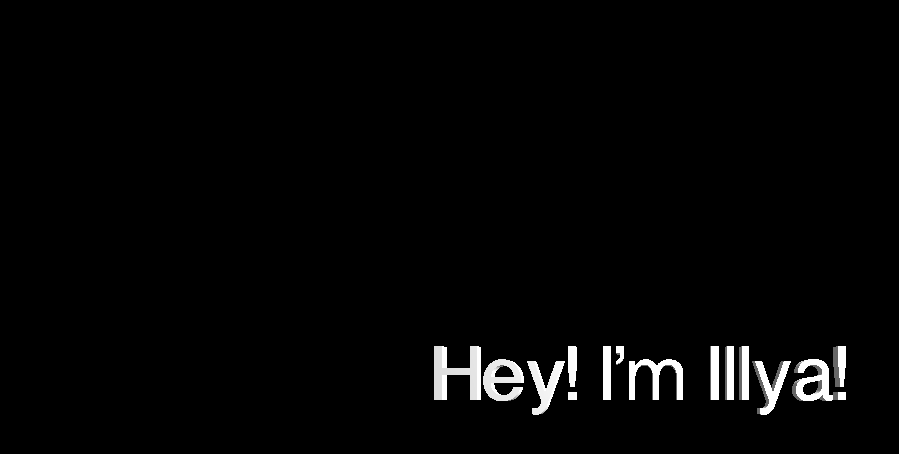
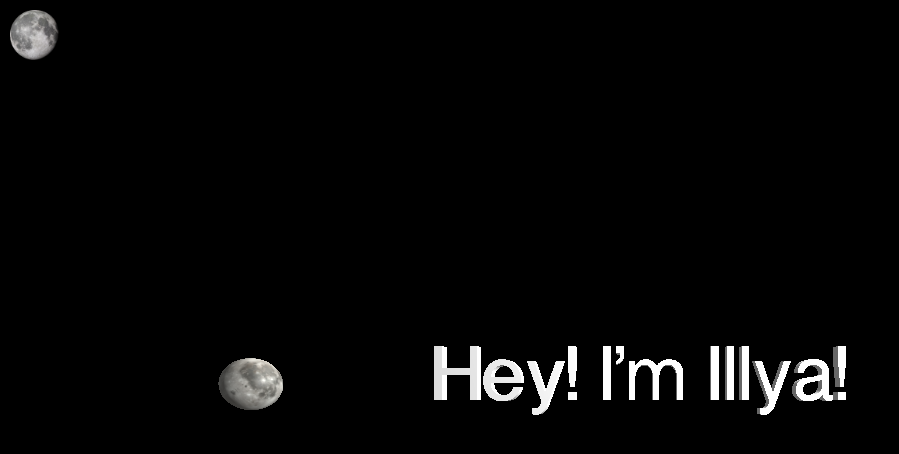
Before and after one commit to illyamarkov/illya, a plain HTML site: page index.html in a window 1280 px wide. Shown: the whole page, without its empty margins (0-899 px from the left). Drawn offline with nearby package versions, Linux system fonts and the light colour scheme; animation ran at ten frames a second.

Commit message:
Add files via upload

```diff
--- a/index.html
+++ b/index.html
@@ -7,16 +7,85 @@
       margin: 0;
       overflow: hidden;
     }
+    #moonButton {
+      position: absolute;
+      top: 10px;
+      left: 10px;
+      width: 50px;
+      height: 50px;
+      background-image: url('moon.png');
+      background-size: cover;
+      cursor: pointer;
+    }
+    #moonButton.back {
+      background-image: url('moon-back.png');
+    }
   </style>
 </head>
 <body>
+    <div id="moonButton"></div>
+
   <script src="https://cdnjs.cloudflare.com/ajax/libs/three.js/r128/three.min.js"></script>
   <script>
-    let scene, camera, renderer, textMesh, tori;
+    let scene, camera, renderer, textMesh, tori, orbitSphere;
     let textRotationIncrements = new THREE.Vector3();
     let targetTextRotationIncrements = new THREE.Vector3();
 
-    // Function to create the rotating text
+    let orbitRotationIncrements = new THREE.Vector3();
+    let targetOrbitRotationIncrements = new THREE.Vector3();
+    let isOrbitSphereCreated = false;
+
+    let prevTextRotation = new THREE.Vector3();
+
+    let isFocusedOnMoon = false; // Flag to check if the camera is focused on the moon
+
+    // Function to focus the camera on the moon
+    function focusOnMoon() {
+    const cameraOffset = new THREE.Vector3(0, 2, 1); // Set the camera offset relative to the moon
+    const moonPosition = orbitSphere.getWorldPosition(new THREE.Vector3());
+    camera.position.copy(moonPosition).add(cameraOffset);
+    camera.lookAt(moonPosition);
+    }
+
+    // Function to rotate the moon when the user clicks and drags
+function rotateMoon(event) {
+  if (!isFocusedOnMoon) return;
+
+  const rotationSpeed = 0.005;
+  orbitSphere.rotation.y += event.movementX * rotationSpeed;
+  orbitSphere.rotation.x += event.movementY * rotationSpeed;
+}
+
+// Event listener for mouse down event on the orbitSphere (moon)
+document.addEventListener('mousedown', () => {
+  if (isFocusedOnMoon) {
+    document.addEventListener('mousemove', rotateMoon);
+  }
+});
+
+// Event listener for mouse up event
+document.addEventListener('mouseup', () => {
+  document.removeEventListener('mousemove', rotateMoon);
+});
+
+    // Function to return the camera to its original position
+function returnToOriginalPosition() {
+  camera.position.set(0, 5, 20);
+  camera.lookAt(new THREE.Vector3(0, 5, 0));
+}
+
+    const moonButton = document.getElementById('moonButton');
+    moonButton.addEventListener('click', () => {
+    if (!isFocusedOnMoon) {
+        focusOnMoon();
+        moonButton.classList.add('back');
+    } else {
+        returnToOriginalPosition();
+        moonButton.classList.remove('back');
+    }
+    isFocusedOnMoon = !isFocusedOnMoon;
+    });
+
     function createText() {
       const loader = new THREE.FontLoader();
       loader.load('https://threejs.org/examples/fonts/helvetiker_regular.typeface.json', function (font) {
@@ -26,7 +95,6 @@
           height: 0.5,
         });
 
-        // Center the text geometry
         textGeometry.computeBoundingBox();
         const centerOffset = -0.5 * (textGeometry.boundingBox.max.x - textGeometry.boundingBox.min.x);
         textGeometry.translate(centerOffset, 0, 0);
@@ -34,12 +102,17 @@
         const textMaterial = new THREE.MeshPhongMaterial({ color: 0xffffff });
         textMesh = new THREE.Mesh(textGeometry, textMaterial);
         textMesh.position.set(0, 5, 0);
-        textMesh.castShadow = true; // Enable shadow casting for the text
+        textMesh.castShadow = true;
         scene.add(textMesh);
+
+        textMesh.addEventListener('click', () => {
+          console.log("You clicked me!");
+        });
+
+        createOrbitSphere();
       });
     }
 
-    // Function to create a torus with random properties
     function createTorus() {
       const radius = 0.5;
       const tubeRadius = 0.15;
@@ -56,24 +129,39 @@
       const material = new THREE.MeshPhongMaterial({ color: 0xff0000 });
       const torus = new THREE.Mesh(geometry, material);
 
-      // Randomize torus position
       torus.position.x = Math.random() * 10 - 5;
-      torus.position.y = 50; // Adjust the spawn height here (higher value means higher spawn point)
+      torus.position.y = 50;
       torus.position.z = Math.random() * 10 - 5;
 
-      // Randomize torus initial velocity (x and z components)
       torus.velocity = new THREE.Vector3(Math.random() - 0.5, -1, Math.random() - 0.5).normalize().multiplyScalar(0.1);
 
-      // Randomize torus rotation speed (angular velocity)
       torus.rotationVelocity = new THREE.Vector3(
         Math.random() * 0.1 - 0.05,
         Math.random() * 0.1 - 0.05,
         Math.random() * 0.1 - 0.05
       );
 
-      torus.castShadow = true; // Enable shadow casting for the torus
+      torus.castShadow = true;
       scene.add(torus);
       tori.push(torus);
+    }
+
+    function createOrbitSphere() {
+      const geometry = new THREE.SphereGeometry(1, 32, 32);
+      // Load the moon texture image
+      const textureLoader = new THREE.TextureLoader();
+      const texture = textureLoader.load('moon.jpg');
+      // Apply the texture to the material
+      const material = new THREE.MeshPhongMaterial({ map: texture });
+
+      orbitSphere = new THREE.Mesh(geometry, material);
+      orbitSphere.position.set(5, 5, 0);
+      textMesh.add(orbitSphere);
+
+      // Make the moon rotate in one direction like the real moon
+      orbitRotationIncrements.set(0, 0.01, 0);
+
+      isOrbitSphereCreated = true; // Set the flag to true after creating the orbitSphere
     }
 
     function init() {
@@ -87,13 +175,12 @@
 
       renderer = new THREE.WebGLRenderer();
       renderer.setSize(window.innerWidth, window.innerHeight);
-      renderer.shadowMap.enabled = true; // Enable shadow mapping
+      renderer.shadowMap.enabled = true;
       document.body.appendChild(renderer.domElement);
 
       createText();
       tori = [];
 
-      // Add lights for better visibility and shadows
       const ambientLight = new THREE.AmbientLight(0xffffff, 0.4);
       scene.add(ambientLight);
 
@@ -101,13 +188,11 @@
       pointLight.position.set(10, 10, 10);
       scene.add(pointLight);
 
-      // Add a directional light for casting shadows
       const directionalLight = new THREE.DirectionalLight(0xffffff, 0.6);
       directionalLight.position.set(5, 10, -5);
-      directionalLight.castShadow = true; // Enable shadow casting for the light
+      directionalLight.castShadow = true;
       scene.add(directionalLight);
 
-      // Set up shadow properties for the directional light
       directionalLight.shadow.mapSize.width = 1024;
       directionalLight.shadow.mapSize.height = 1024;
       directionalLight.shadow.camera.near = 0.5;
@@ -124,7 +209,10 @@
     function animate() {
       requestAnimationFrame(animate);
 
-      // Randomize text rotation increments
+      if (isOrbitSphereCreated) {
+        updateOrbit();
+      }
+
       if (textMesh) {
         if (Math.random() < 0.01) {
           targetTextRotationIncrements.x = (Math.random() - 0.5) * 0.03;
@@ -132,8 +220,7 @@
           targetTextRotationIncrements.z = (Math.random() - 0.5) * 0.03;
         }
 
-        // Smoothly interpolate text rotation increments
-        const lerpFactor = 0.1;
+        const lerpFactor = 0.01;
         textRotationIncrements.x = THREE.MathUtils.lerp(
           textRotationIncrements.x,
           targetTextRotationIncrements.x,
@@ -155,33 +242,96 @@
         textMesh.rotation.z += textRotationIncrements.z;
       }
 
-      // Update torus positions and rotations, and remove toruses below the user's view
       for (let i = tori.length - 1; i >= 0; i--) {
         const torus = tori[i];
         torus.position.add(torus.velocity);
 
-        // Apply rotational velocity
         torus.rotation.x += torus.rotationVelocity.x;
         torus.rotation.y += torus.rotationVelocity.y;
         torus.rotation.z += torus.rotationVelocity.z;
 
-        if (torus.position.y < -50) { // Adjust the despawn threshold here (lower value means longer lifespan)
-          // Remove the torus from the scene and tori array
+        if (torus.position.y < -100) {
           scene.remove(torus);
           tori.splice(i, 1);
         }
       }
 
-      // Add a new torus at random intervals
       if (Math.random() < 0.02) {
         createTorus();
       }
 
+      if (isFocusedOnMoon) {
+            focusOnMoon();
+        }
+
       renderer.render(scene, camera);
+    }
+
+    function updateOrbit() {
+    // Delay or lag factor for the moon's orbit (0: no delay, 1: complete delay)
+    const orbitLagFactor = 0.3;
+
+    // Store the previous text rotation
+    const prevTextRotationX = prevTextRotation.x;
+    const prevTextRotationY = prevTextRotation.y;
+    const prevTextRotationZ = prevTextRotation.z;
+
+    // Update the previous text rotation with the current text rotation
+    prevTextRotation.copy(textRotationIncrements);
+
+    // Calculate the difference between the current and previous text rotation
+    const textRotationDiffX = textRotationIncrements.x - prevTextRotationX;
+    const textRotationDiffY = textRotationIncrements.y - prevTextRotationY;
+    const textRotationDiffZ = textRotationIncrements.z - prevTextRotationZ;
+
+    // Apply lag effect to the moon's orbit based on the difference
+    orbitRotationIncrements.x -= textRotationDiffX * orbitLagFactor;
+    orbitRotationIncrements.y -= textRotationDiffY * orbitLagFactor;
+    orbitRotationIncrements.z -= textRotationDiffZ * orbitLagFactor;
+
+    // Gradual change in the moon's orbit
+    const lerpFactor = 0.1;
+    orbitRotationIncrements.x = THREE.MathUtils.lerp(
+        orbitRotationIncrements.x,
+        targetOrbitRotationIncrements.x,
+        lerpFactor
+    );
+    orbitRotationIncrements.y = THREE.MathUtils.lerp(
+        orbitRotationIncrements.y,
+        targetOrbitRotationIncrements.y,
+        lerpFactor
+    );
+    orbitRotationIncrements.z = THREE.MathUtils.lerp(
+        orbitRotationIncrements.z,
+        targetOrbitRotationIncrements.z,
+        lerpFactor
+    );
+
+    orbitSphere.rotation.x += orbitRotationIncrements.x;
+    orbitSphere.rotation.y += orbitRotationIncrements.y;
+    orbitSphere.rotation.z += orbitRotationIncrements.z;
+
+    const xRadius = 15;
+    const yRadius = 5;
+    const orbitalSpeed = 0.0005;
+
+    orbitSphere.position.x = xRadius * Math.cos(orbitalSpeed * Date.now());
+    orbitSphere.position.y = yRadius * Math.sin(orbitalSpeed * Date.now());
+    }
+
+    function smoothStep(start, end, amount) {
+      return start + (end - start) * amount;
     }
 
     init();
     animate();
+
+    // Print "You clicked me!" when clicking the moon
+    if (orbitSphere) {
+      orbitSphere.addEventListener('click', () => {
+        console.log("You clicked me!");
+      });
+    }
   </script>
 </body>
 </html>
```
Also changed, not shown: moon-back.png (added), moon.jpg (added), moon.png (added).
